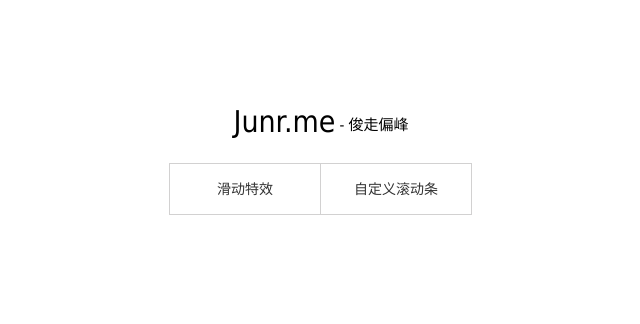
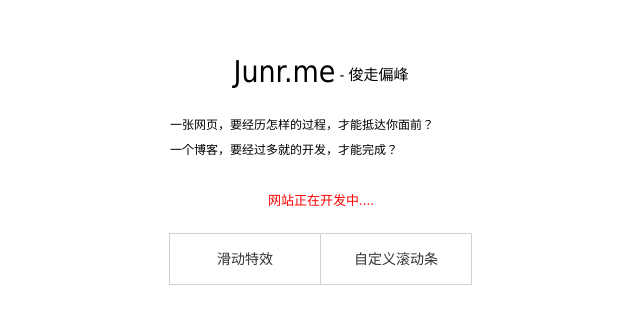
Before and after one commit to Jun-r/Jun-r.github.io, a plain HTML site: page index.html in a window 1280 px wide. Shown: the part 148-472 px from the top of the page, without its empty margins (320-960 px from the left). Drawn offline with nearby package versions, Linux system fonts and the light colour scheme.

Commit message:
updata home text

```diff
--- a/index.html
+++ b/index.html
@@ -26,7 +26,7 @@
 				position:absolute;
 				top:50%;
 				left:50%;
-				margin:-150px 0 0 -150px
+				margin:-200px 0 0 -150px
 			}
 			.J-page a{
 				display:block;
@@ -59,11 +59,29 @@
 				top:2px;
 				margin-right:4px;
 			}
+			.J-page .content{
+				line-height:25px;
+				font-size:12px;
+			}
+			.J-page .content span{
+				display:block;
+				margin-bottom:20px;
+				text-align: center;
+				font-size:13px;
+				color:red;
+			}
 		</style>
 	</head>
-	<body class="J-page">
+	<body>
+	<div class="J-page">
 	   <h3><span>Junr.me</span>- 俊走偏峰</h3>
+	   <div class="content">
+		   一张网页，要经历怎样的过程，才能抵达你面前？<br>
+		   一个博客，要经过多就的开发，才能完成？<br><br>
+		   <span>网站正在开发中....</span>
+	   </div>
        <a href="./demo/Jslider">滑动特效</a>
 	   <a href="./demo/Jscroll">自定义滚动条</a>
+	</div>
 	</body>
 </html>
```
